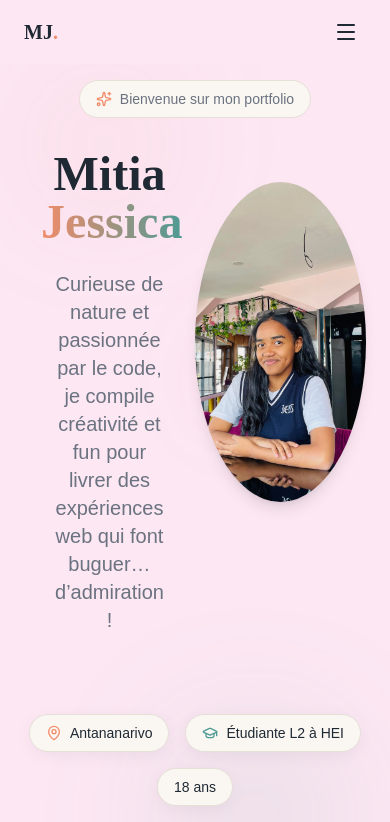
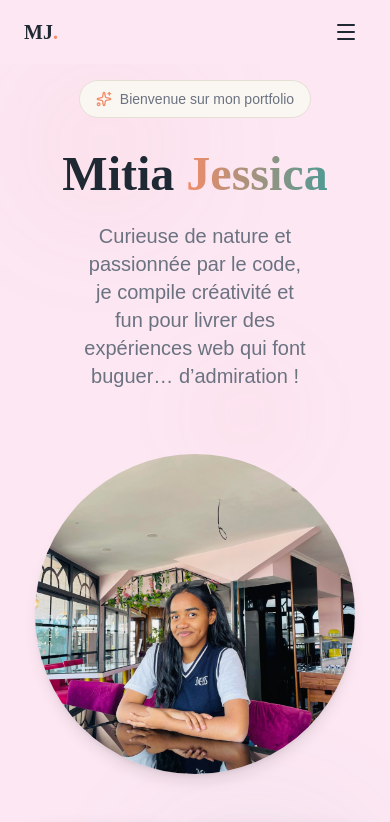
Before and after one commit to Jessica-Mitia/MitiaJessica, a React (Vite) app: page / in a window 390 px wide. Shown: the top 822 px of the page. Built offline with nearby package versions, Linux system fonts and the light colour scheme.

Commit message:
change a style

```diff
--- a/src/components/HeroSection.tsx
+++ b/src/components/HeroSection.tsx
@@ -17,7 +17,7 @@
             </span>
           </div>
 
-          <div className="grid grid-cols-2 w-full">
+          <div className="grid grid-cols-1 md:grid-cols-2 w-full">
             <div className="w-[80%] mx-auto">
               <h1 className="text-5xl md:text-7xl lg:text-8xl font-display font-bold text-[#1f2933] mb-6 animate-fade-up opacity-0 animation-delay-100">
                 Mitia{" "}
```
